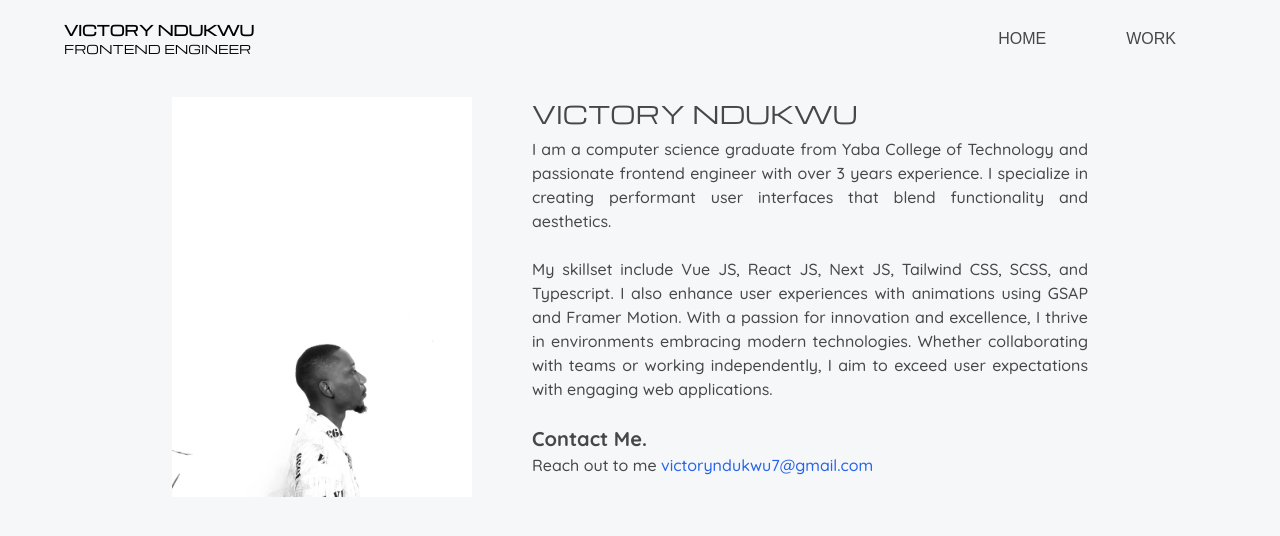
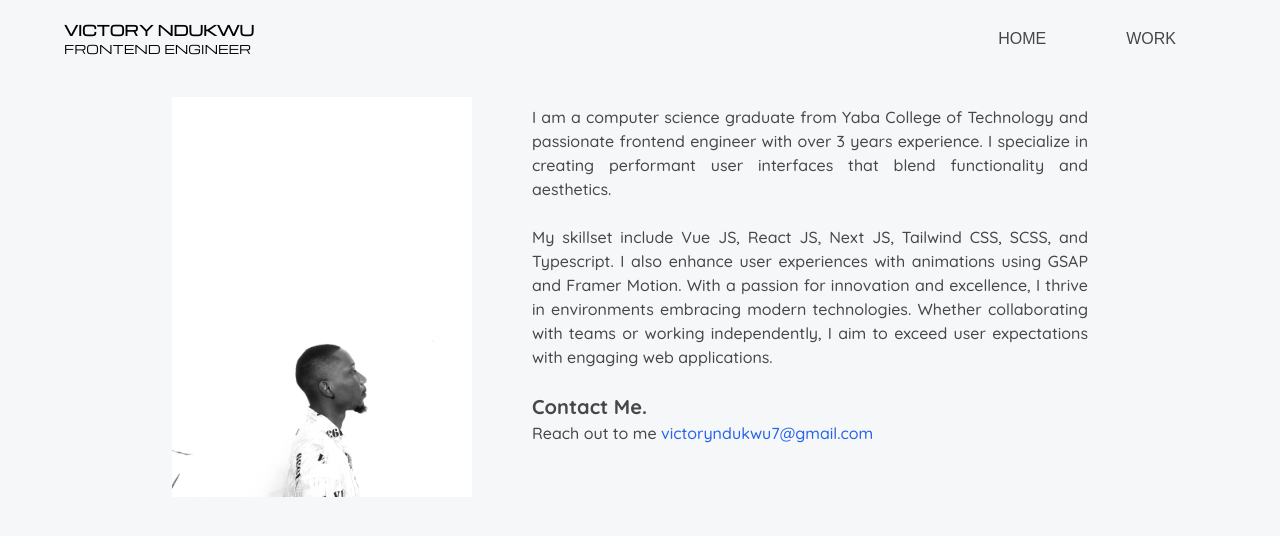
Before and after one commit to victoryndukwu/folio_v1, a Next.js app: page / in a window 1280 px wide. Shown: the top 536 px of the page. Built offline with nearby package versions, Linux system fonts and the light colour scheme; a web font is replaced by a local one.

Commit message:
chore: made changes to the home page

```diff
--- a/app/components/ComingSoon.tsx
+++ b/app/components/ComingSoon.tsx
@@ -45,13 +45,15 @@ function ComingSoon() {
                             type: "easeOut"
                         }}
                         className={`text-justify text-sm text-darkGray w-[90vw] ${quicksand.className}`}>
-                        <h1 className={`${michroma.className} text-2xl font-bold`}>VICTORY NDUKWU</h1>
+                        {/* <h1 className={`${michroma.className} text-2xl font-bold`}>VICTORY NDUKWU</h1> */}
                         <div className={`flex flex-col text-justify my-2`}>
                             <p className={`text-base font-medium `}>I am a computer science graduate from Yaba College of Technology and passionate frontend engineer with over 3 years experience. I specialize in creating performant user interfaces that blend functionality and aesthetics. <br /> <br />
                                 My skillset include Vue JS, React JS, Next JS, Tailwind CSS, SCSS, and Typescript. I also enhance user experiences with animations using GSAP and Framer Motion.
                                 With a passion for innovation and excellence, I thrive in environments embracing modern technologies. Whether collaborating with teams or working independently, I aim to exceed user expectations with engaging web applications. <br /> <br />
-                                <p className={`text-xl font-bold`}>Contact Me.</p>
-                                <p>Reach out to me <a href="mailto:victoryndukwu7@gmail.com" className='text-blue-600 '>victoryndukwu7@gmail.com</a></p>
+                                <div className="text-start">
+                                    <p className={`text-xl font-bold`}>Contact Me.</p>
+                                    <p>Reach out to me <a href="mailto:victoryndukwu7@gmail.com" className='text-blue-600 '>victoryndukwu7@gmail.com</a></p>
+                                </div>
                             </p>
                         </div>
                     </motion.div>
```
